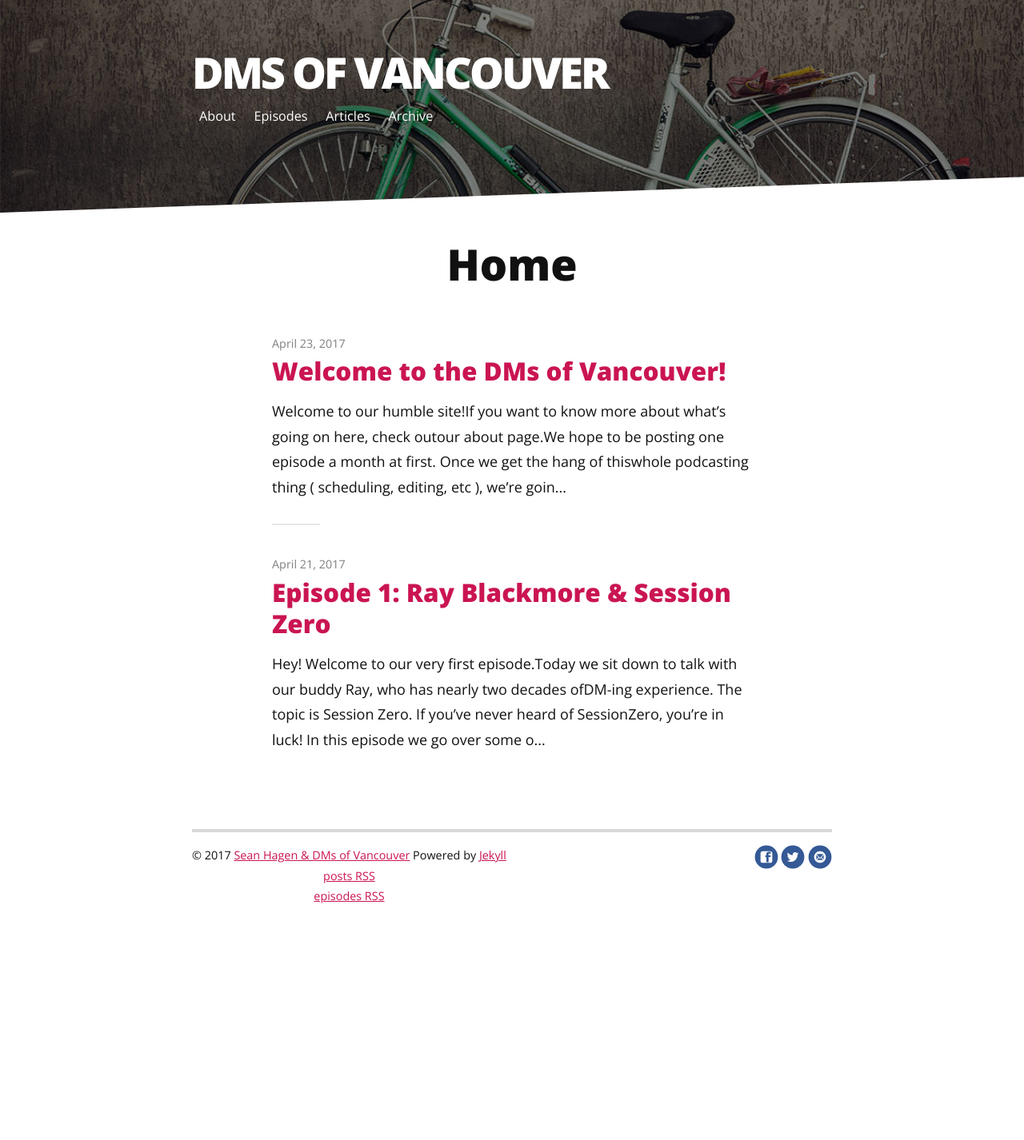
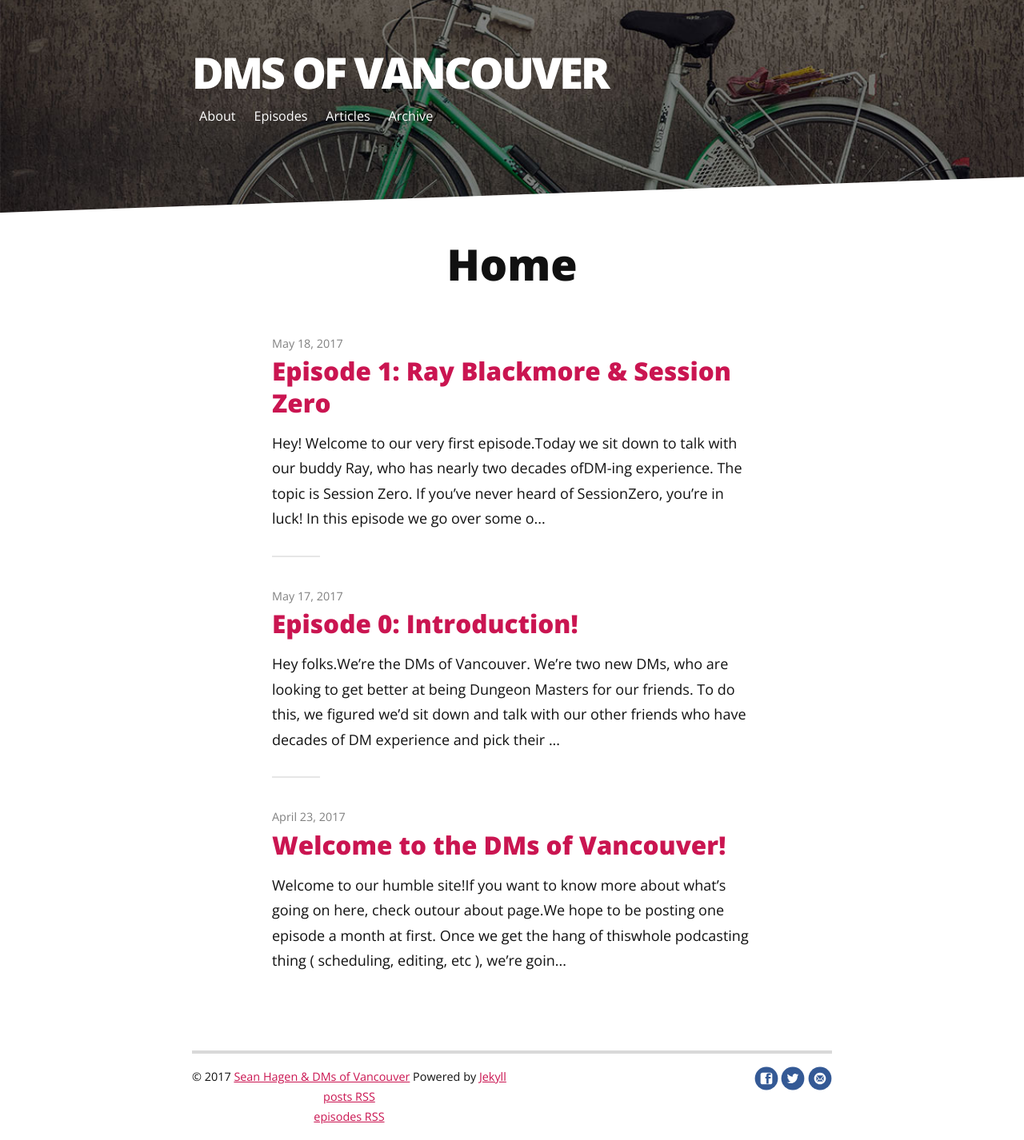
Before and after one commit to seanhagen/dms-of-vancouver, a Jekyll site: the page built from index.md, in a window 1280 px wide. Shown: the whole page at 80% size. Built offline with Jekyll 4.4.1, drawn with Linux system fonts in a browser that asks for light colours; nearby versions of some CDN libraries; the list of posts is cut into pages by our own code; before the commit the page ends 1149 px from its top, so only the background shows below that.

Commit message:
Update the episode posts

```diff
--- /dev/null
+++ b/_episodes/2017-05-15-episode-0-introduction.markdown
@@ -0,0 +1,16 @@
+---
+layout: episodes
+title: "Episode 0: Introduction!"
+date: 2017-05-17 12:34:30 -0700
+categories: episodes
+audio_url: "https://tracking.feedpress.it/link/17010/5855805/podcast-0-introduction.mp3"
+---
+
+Hey folks.
+
+We're the DMs of Vancouver. We're two new DMs, who are looking to get better at being Dungeon Masters for our friends. To do this, we figured we'd sit down and talk with our other friends who have decades of DM experience and pick their brain on a wide range of topics.
+
+Hopefully, what we learn will help you out as well!
+
+If you've got questions, send them
+to [@dmsofvancouver](https://twitter.com/dmsofvancouver) on Twitter!
```
Also changed, not shown: _episodes/2017-05-18-episode-1-session-zero.markdown (renamed from _episodes/2017-04-21-episode-1-session-zero.markdown, +5 -5 lines).
